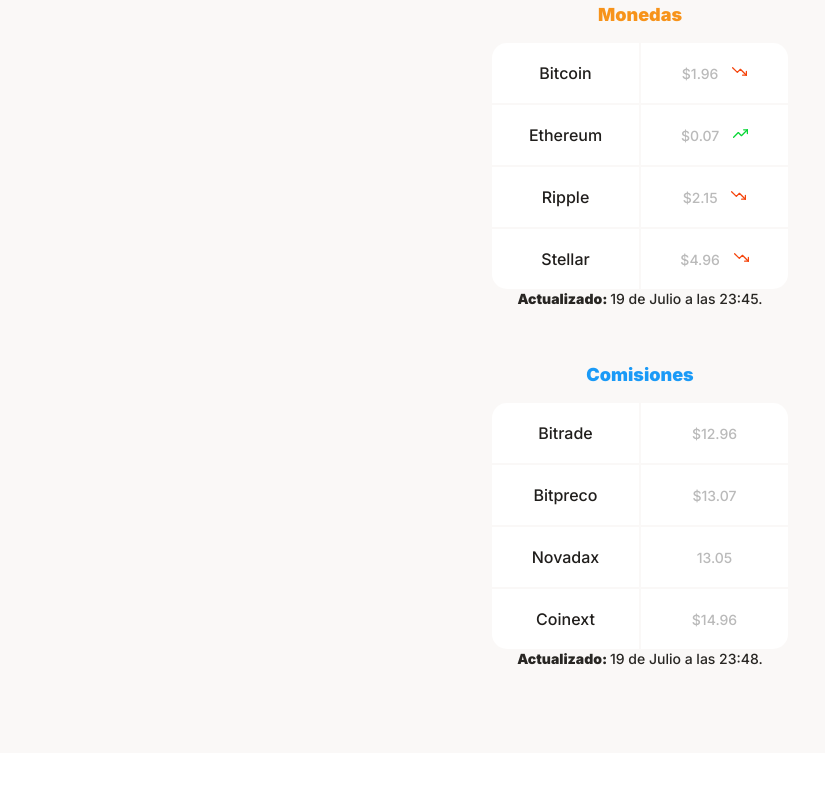
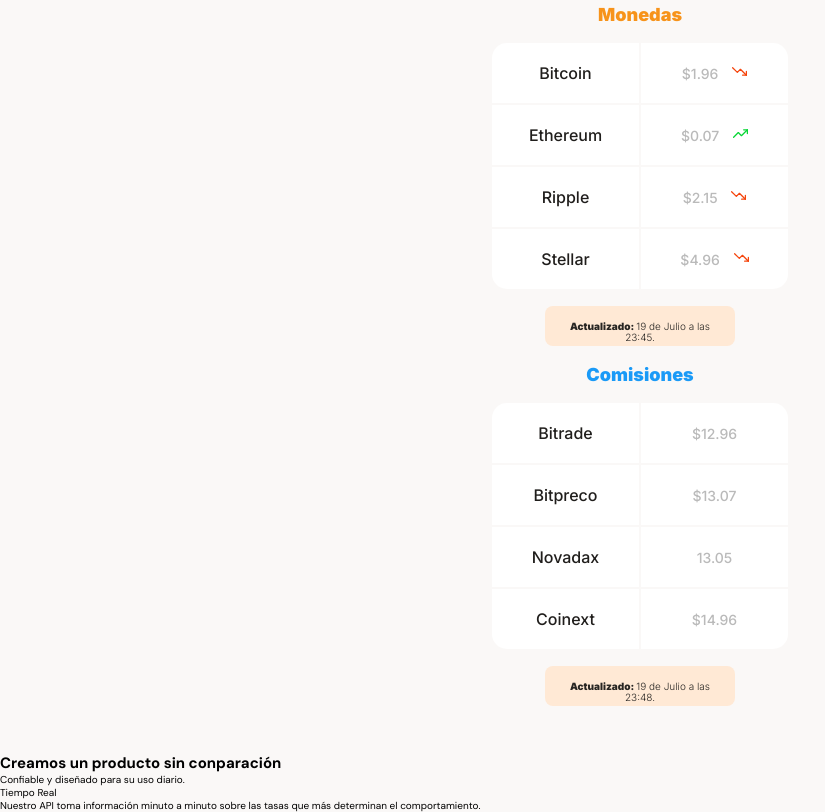
Before and after one commit to Christiano0407/Response_design, a website: page src/html/index.html in a window 1280 px wide. Shown: the part 762-1574 px from the top of the page, without its empty margins (0-825 px from the left). Before the commit the page ends 1515 px from the top, so only its background shows below. Drawn offline with Linux system fonts and the light colour scheme.

Commit message:
articles

```diff
--- a/src/css/style.css
+++ b/src/css/style.css
@@ -238,3 +238,20 @@
     margin: 0 auto;
     border-radius: 15px;
 }
+.currency-table--date,
+.comission-table--date {
+    width: 190px;
+    height: 40px;
+    margin: 0 auto;
+    margin-top: 15px;
+    padding: 8px;
+    background-color: var(--soft-orange);
+    border-radius: 8px;
+}
+.currency-table--date p,
+.comission-table--date p {
+    margin: 7px;
+    font-size: 1rem;
+    line-height: 1.1rem;
+    font-weight: 300;
+}
--- a/src/html/index.html
+++ b/src/html/index.html
@@ -93,7 +93,23 @@
                 </div>
             </section>
         </section>
-        <section></section>
+        <section class="main-product--detail">
+           <span></span>
+           <div>
+               <h2>Creamos un producto sin conparación</h2>
+               <p>Confiable y diseñado para su uso diario.</p>
+           </div>
+           <section class="product-cards--container">
+               <article class="product-detail--card">
+                   <span class="clock"></span>
+                   <p class="product--card-title">Tiempo Real</p>
+                   <p class="product--card-body">Nuestro API toma información minuto
+                       a minuto sobre las tasas que más
+                       determinan el comportamiento.
+                   </p>
+               </article>
+           </section>
+        </section>
         <section></section>
         <section></section>
     </main>
```
